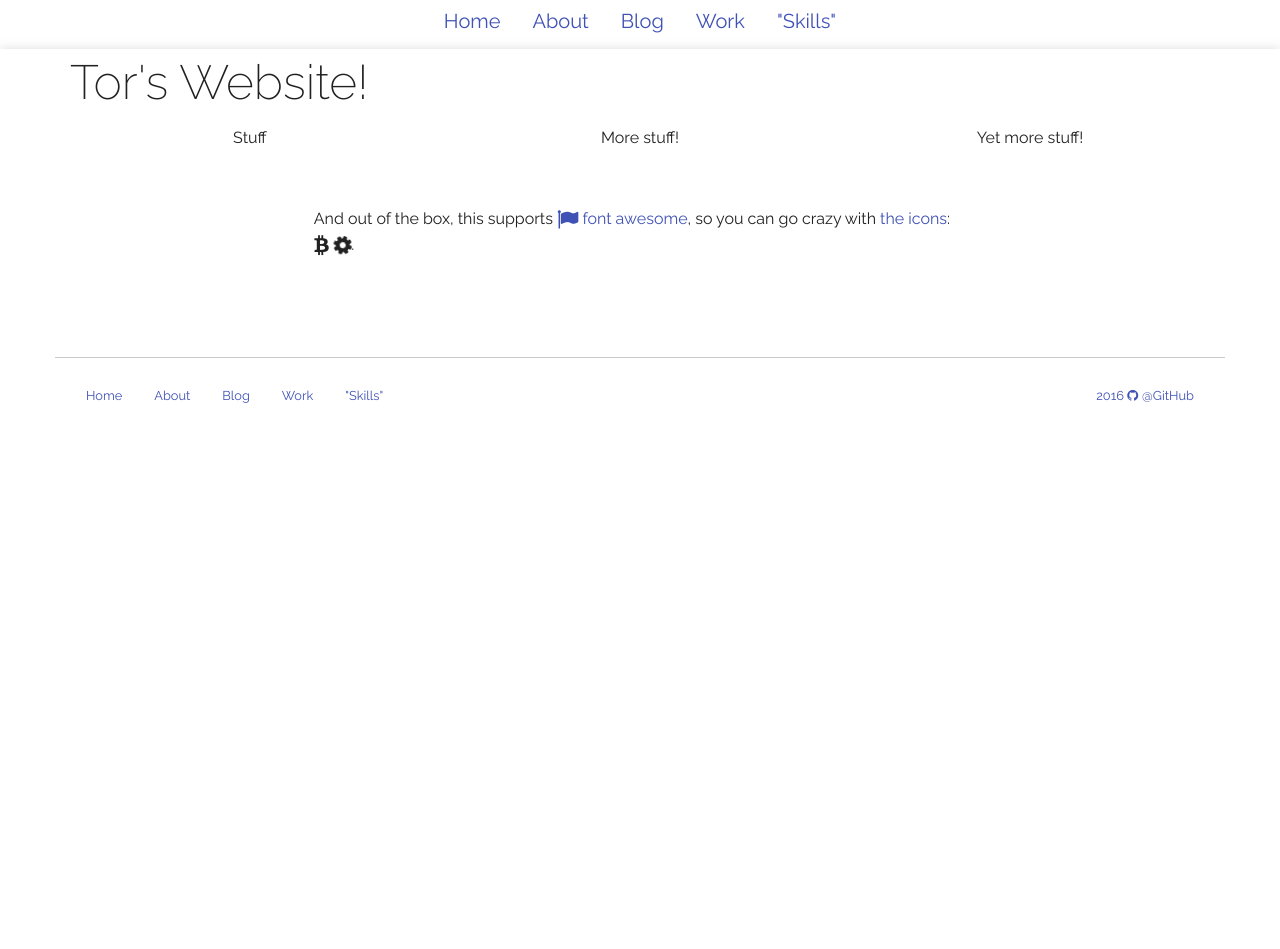
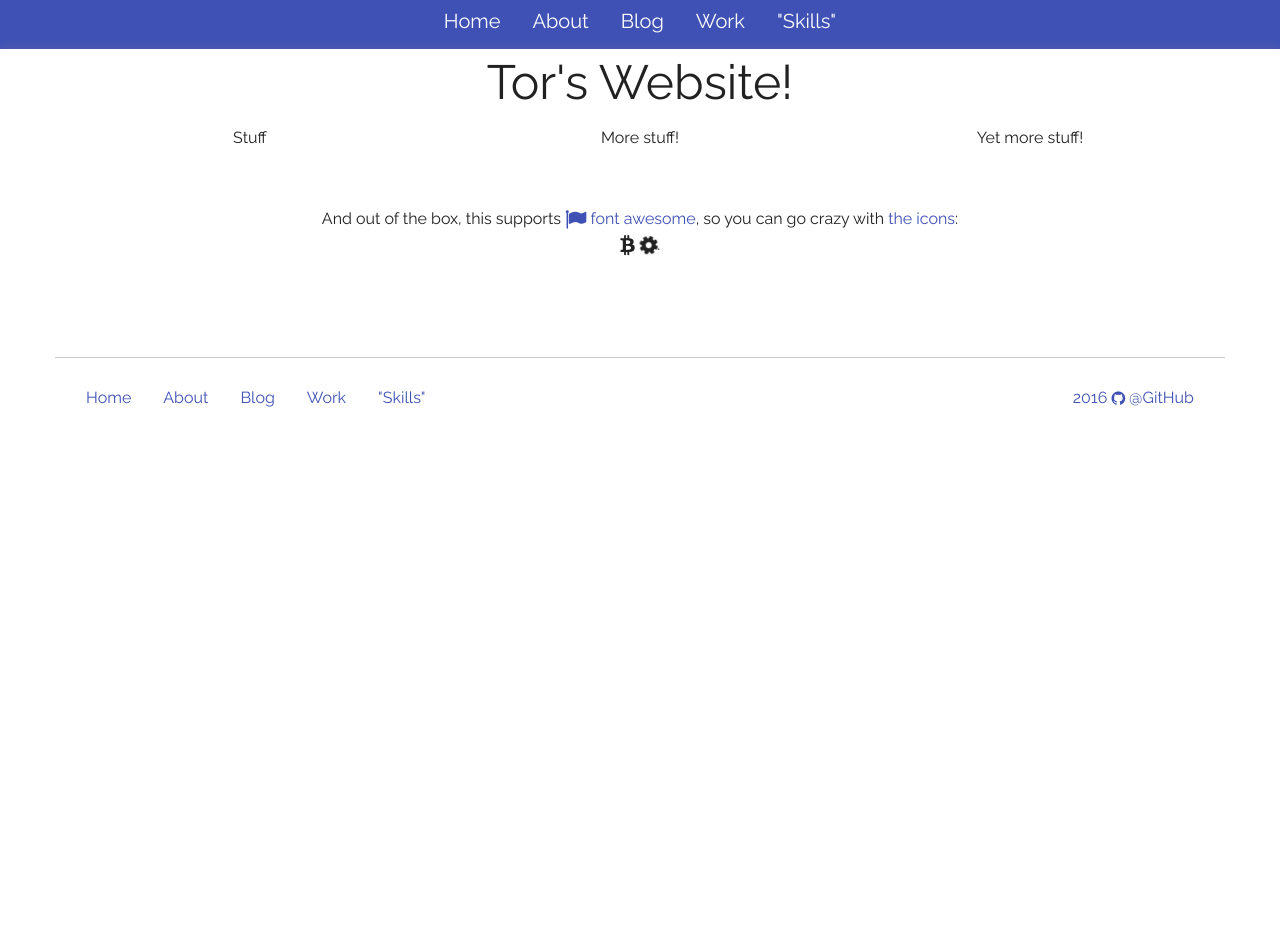
Before and after one commit to torleif-nielsen/torleif-nielsen.github.io, a Jekyll site: the page built from index.html, in a window 1280 px wide. Built offline with Jekyll 4.4.1, drawn with Linux system fonts in a browser that asks for light colours; nearby versions of some CDN libraries.

Commit message:
Modify index.html to use new color palette.

```diff
--- a/_layouts/default.html
+++ b/_layouts/default.html
@@ -36,6 +36,7 @@
   </head>
   <body>
         <!-- "wider" top-bar menu for 'medium' and up -->
+        <div class="menu-wrapper">
           <div id="widemenu" class="menu-centered">
             <!-- <div class="top-bar-left">
               <ul class="dropdown menu" data-dropdown-menu>
@@ -48,6 +49,7 @@
               </ul>
             <!-- </div> -->
           </div>
+        </div>
 
         <!-- original content goes in this container -->
         <div class="off-canvas-content" data-off-canvas-content>
@@ -58,10 +60,10 @@
 
           <footer class="site-footer row column mtl" role="contentinfo">
           <hr/>
-            <ul class="menu quiet medium-6 columns">
+            <ul class="menu medium-6 columns">
               {% include nav.html %}
             </ul>
-            <ul class="menu quiet copyright align-right medium-6 columns">
+            <ul class="menu copyright align-right medium-6 columns">
               <!-- <li><a href="https://twitter.com/{{ site.twitter }}"><i class="fa fa-twitter"></i>@{{ site.twitter }}</a></li> -->
               <li>
                 <a href="https://github.com/{{ site.github }}/">
--- a/css/app.css
+++ b/css/app.css
@@ -4034,16 +4034,16 @@
 /***************** end padding and margin settings *************/
 /* custom */
 .menu-centered {
-  box-shadow: 0 19px 38px rgba(0, 0, 0, 0.3), 0 15px 12px rgba(0, 0, 0, 0.22); }
+  background-color: #3F51B5; }
   .menu-centered a {
     font-size: 1.25em;
     font-weight: 500;
-    color: #3F51B5; }
+    color: #FFFFFF; }
   .menu-centered a:hover {
     color: #FFC107; }
 
-h1, h2, h3, h4, h5, h6 {
-  font-weight: 200; }
+.menu-wrapper {
+  box-shadow: 0 19px 38px rgba(0, 0, 0, 0.3), 0 15px 12px rgba(0, 0, 0, 0.22); }
 
 .font-light {
   font-weight: 200; }
--- a/index.html
+++ b/index.html
@@ -6,7 +6,7 @@
 ---
 
 <section role="main">
-  <div class="small-12 columns">
+  <div class="small-12 columns text-center">
 
     <h1 class="">{{ page.title }}</h1>
 
```
Also changed, not shown: scss/_custom.scss (+13 -9 lines). Lines whose indentation alone changed are shown as unchanged.
